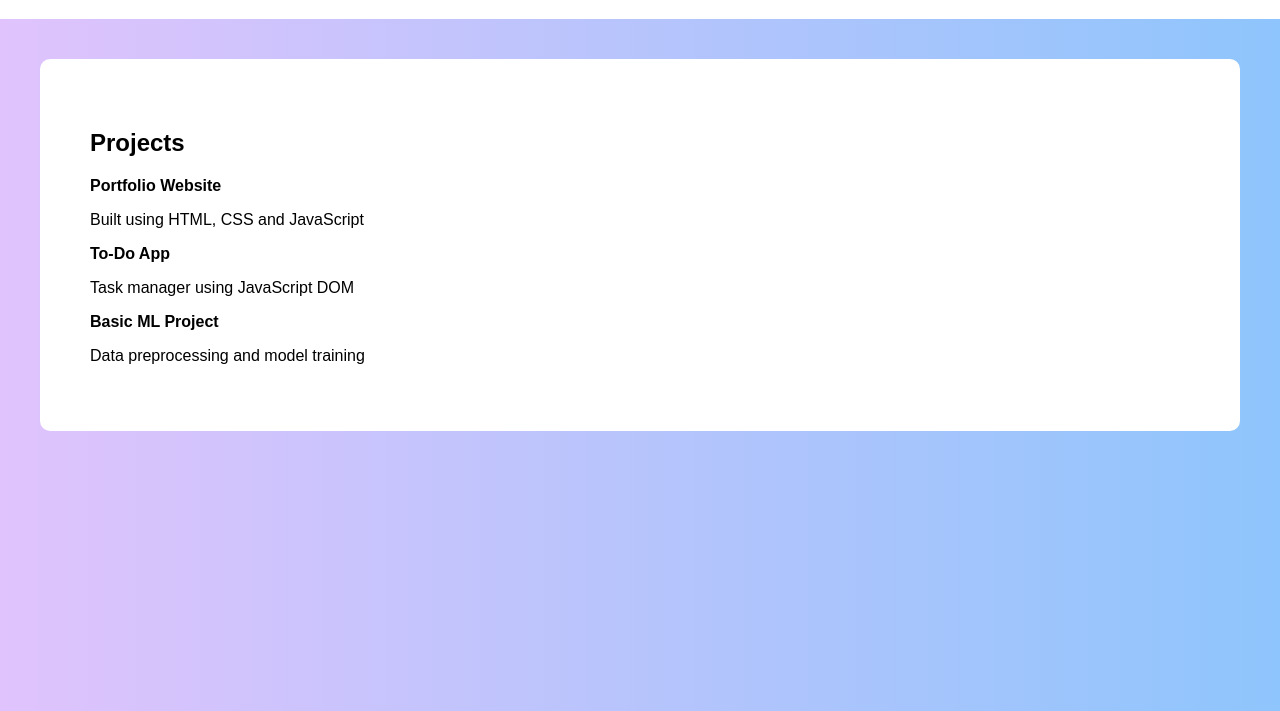
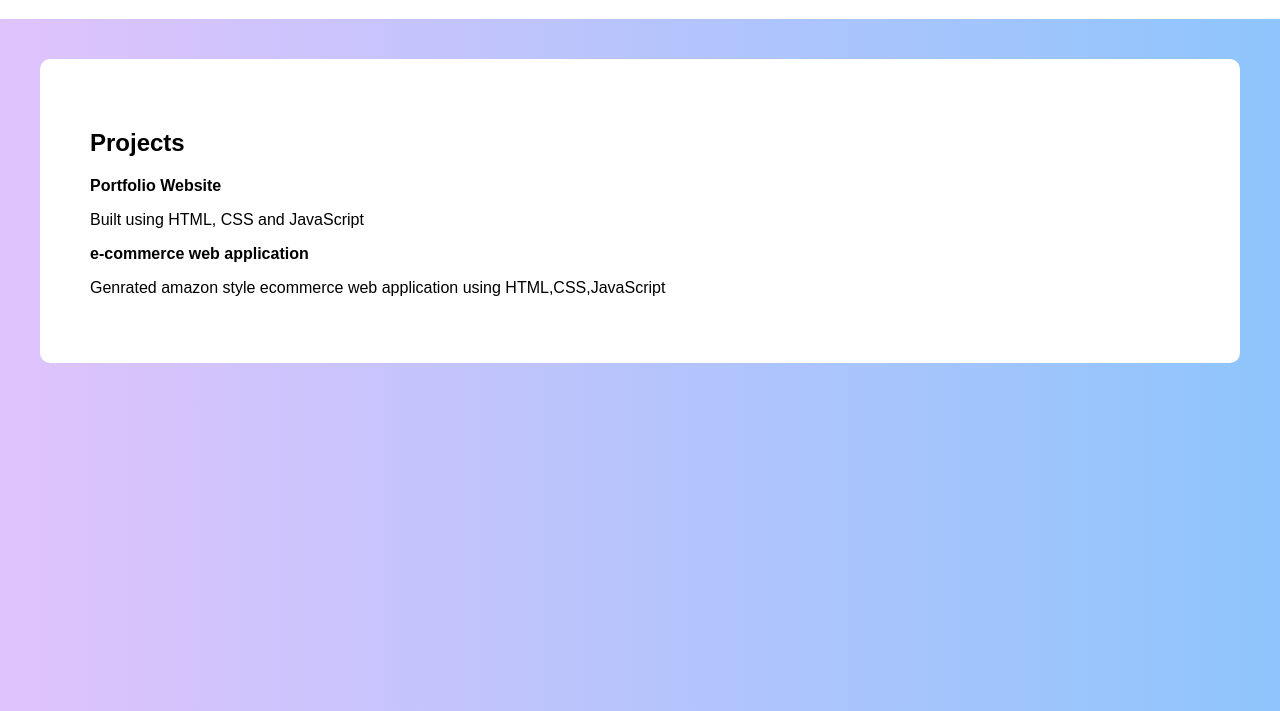
Before and after one commit to sivaganeshkamepalli/Portfolio, a plain HTML site: page index.html in a window 1280 px wide. Both pictures are taken after a click on the item "Projects". Shown: the part 89-800 px from the top of the page. Drawn offline with Linux system fonts and the light colour scheme.

Commit message:
Update index.html

```diff
--- a/index.html
+++ b/index.html
@@ -44,11 +44,10 @@
   <p><b>Portfolio Website</b></p>
   <p>Built using HTML, CSS and JavaScript</p>
 
-  <p><b>To-Do App</b></p>
-  <p>Task manager using JavaScript DOM</p>
 
-  <p><b>Basic ML Project</b></p>
-  <p>Data preprocessing and model training</p>
+
+  <p><b>e-commerce web application</b></p>
+  <p> Genrated amazon style ecommerce web application using HTML,CSS,JavaScript</p>
 </section>
 
 <!-- ABOUT WITH SIDEBAR -->
```
